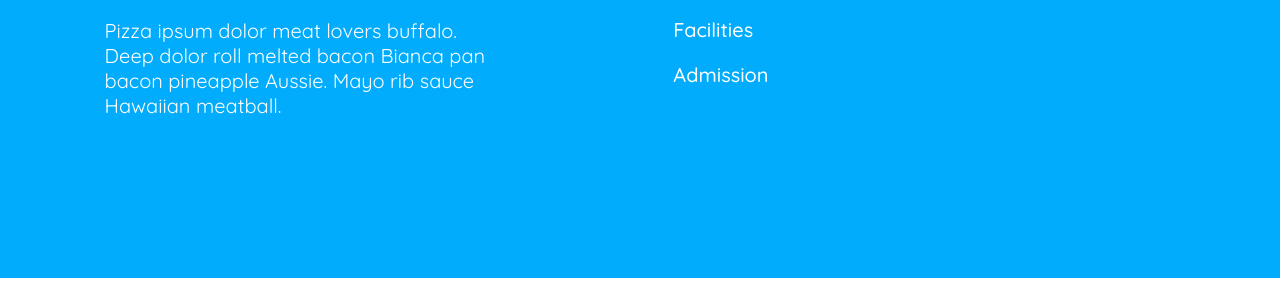
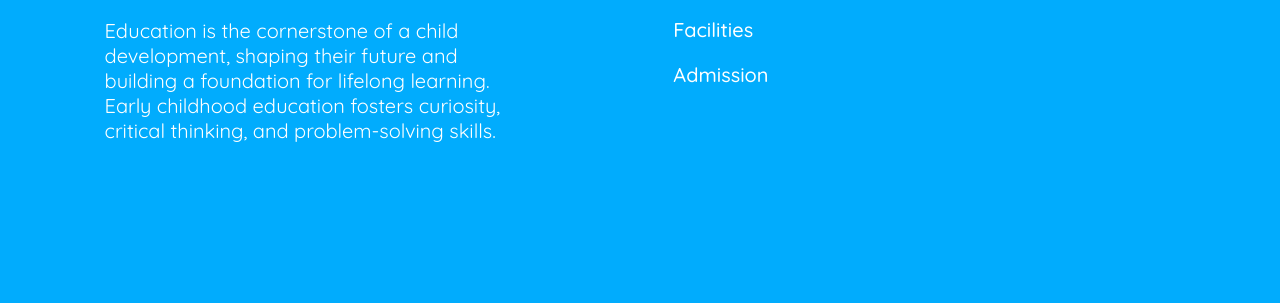
Before and after one commit to mahfuj024/Assignment-2, a plain HTML site: page index.html in a window 1280 px wide. Shown: the part 2839-3142 px from the top of the page. Before the commit the page ends 3117 px from the top, so only its background shows below. Drawn offline with Linux system fonts and the light colour scheme.

Commit message:
project complite

```diff
--- a/index.html
+++ b/index.html
@@ -169,9 +169,7 @@
                     <h1 class="footer-left-heading">Kids <br>
                         Education</h1>
                 </div>
-                <p class="footer-left-description">Pizza ipsum dolor meat lovers buffalo. Deep dolor roll melted bacon
-                    Bianca pan bacon pineapple
-                    Aussie. Mayo rib sauce Hawaiian meatball.</p>
+                <p class="footer-left-description">Education is the cornerstone of a child development, shaping their future and building a foundation for lifelong learning. Early childhood education fosters curiosity, critical thinking, and problem-solving skills.</p>
             </div>
 
             <div class="footer-text-mid">
```
